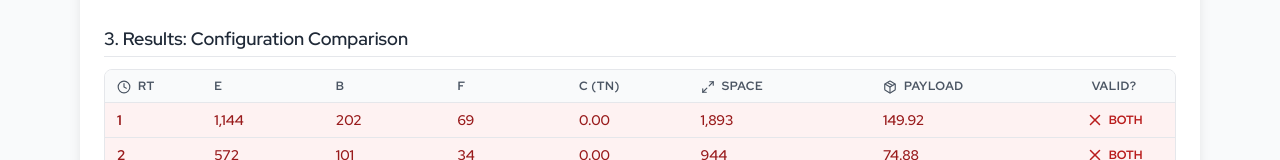
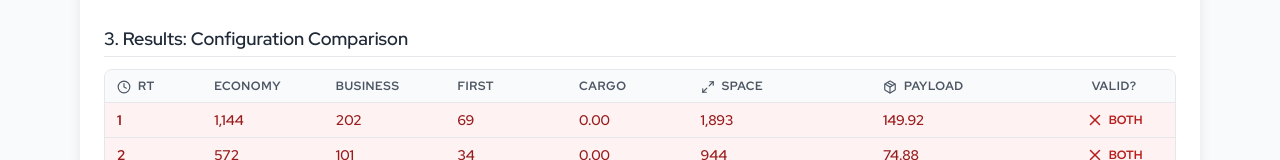
Before and after one commit to ongunumutyelbasi/airlines-manager-tycoon-seat-calculator, a Next.js app: page / in a window 1280 px wide. Shown: the part 490-650 px from the top of the page. Built offline with nearby package versions, Linux system fonts and the light colour scheme.

Commit message:
Fixed table headings

```diff
--- a/app/page.tsx
+++ b/app/page.tsx
@@ -800,10 +800,10 @@ const App: React.FC = () => {
                                 <th style={{ width: '8%' }}>
                                     <Clock size={14} style={{ verticalAlign: 'middle', marginRight: '0.25rem' }} /> RT
                                 </th>
-                                <th style={{ width: '10%' }}>E</th>
-                                <th style={{ width: '10%' }}>B</th>
-                                <th style={{ width: '10%' }}>F</th>
-                                <th style={{ width: '10%' }}>C (Tn)</th>
+                                <th style={{ width: '10%' }}>ECONOMY</th>
+                                <th style={{ width: '10%' }}>BUSINESS</th>
+                                <th style={{ width: '10%' }}>FIRST</th>
+                                <th style={{ width: '10%' }}>CARGO</th>
                                 <th style={{ width: '15%' }}>
                                     <Maximize2 size={14} style={{ verticalAlign: 'middle', marginRight: '0.25rem' }} /> Space
                                 </th>
```
